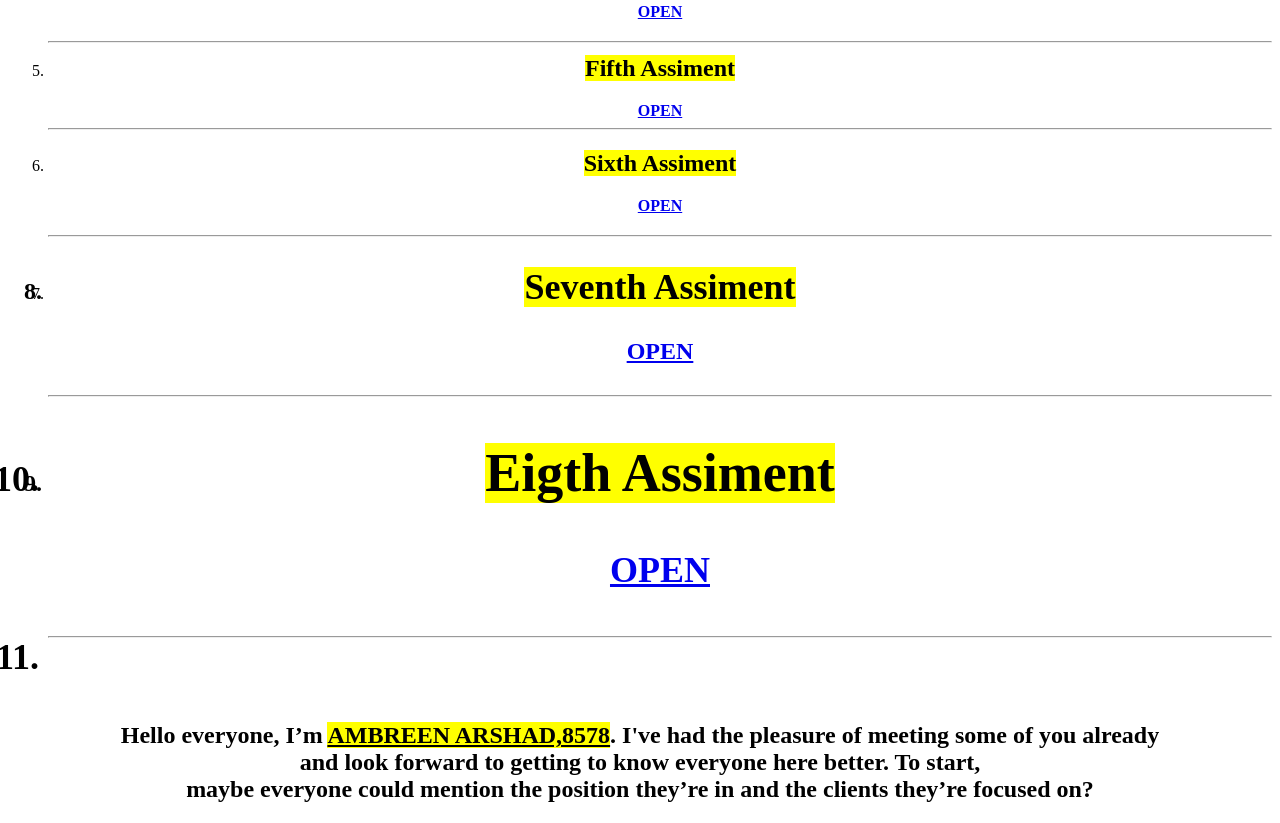
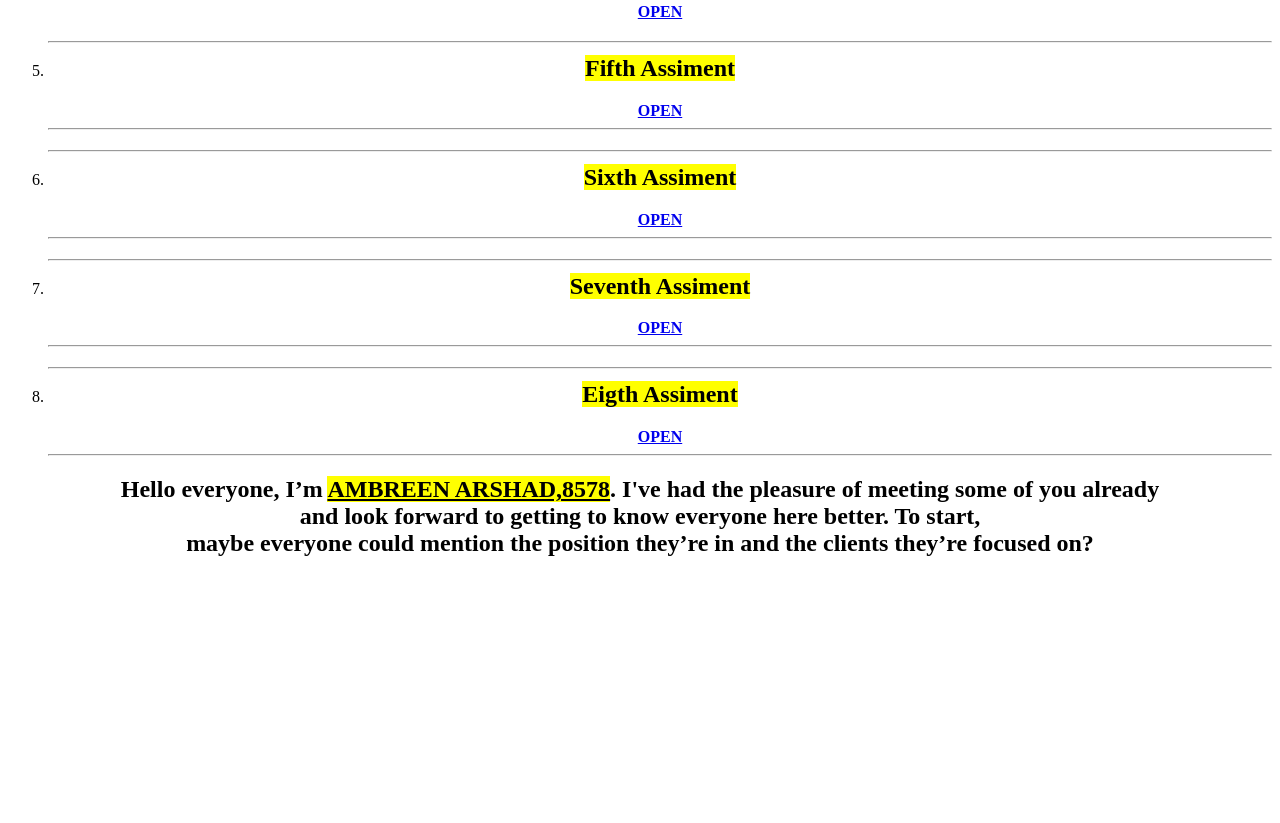
Before and after one commit to Ambreen1405/HTML-WORK, a plain HTML site: page index.html in a window 1280 px wide. Shown: the part 569-1392 px from the top of the page. After the commit the page ends 1146 px from the top, so only its background shows below. Drawn offline with Linux system fonts and the light colour scheme.

Commit message:
task done

```diff
--- a/index.html
+++ b/index.html
@@ -27,18 +27,16 @@
                             <li><h2> <mark><hr>
 
                                 Fifth Assiment</mark></h2><a href="14-6-24/index.html"><b>OPEN</b></a></li><hr>
-                  <li><h2> <mark>
+                 <li><h2> <mark><hr>
 
-                    Sixth Assiment</mark></h2><a href="24-6-24/index.html"><b>OPEN</b></a></li>
-                    <li><h2> <mark><hr>
-                         <li><h2> <mark>
+                Sixth Assiment</mark></h2><a href="24-6-24/index.html"><b>OPEN</b></a></li><hr>
+                 <li><h2> <mark><hr>
 
-                    Seventh Assiment</mark></h2><a href="26-6-24/form.html"><b>OPEN</b></a></li>
-                    <li><h2> <mark><hr>
-                         <li><h2> <mark>
+                Seventh Assiment</mark></h2><a href="26-6-24/form.html"><b>OPEN</b></a></li><hr>
+                 <li><h2> <mark><hr>
 
-                    Eigth Assiment</mark></h2><a href="28-6-24/index.html"><b>OPEN</b></a></li>
-                    <li><h2> <mark><hr>
+                Eigth Assiment</mark></h2><a href="28-6-24/index.html"><b>OPEN</b></a></li><hr>
+
 
                     </ol><h2>Hello everyone,
 
```
